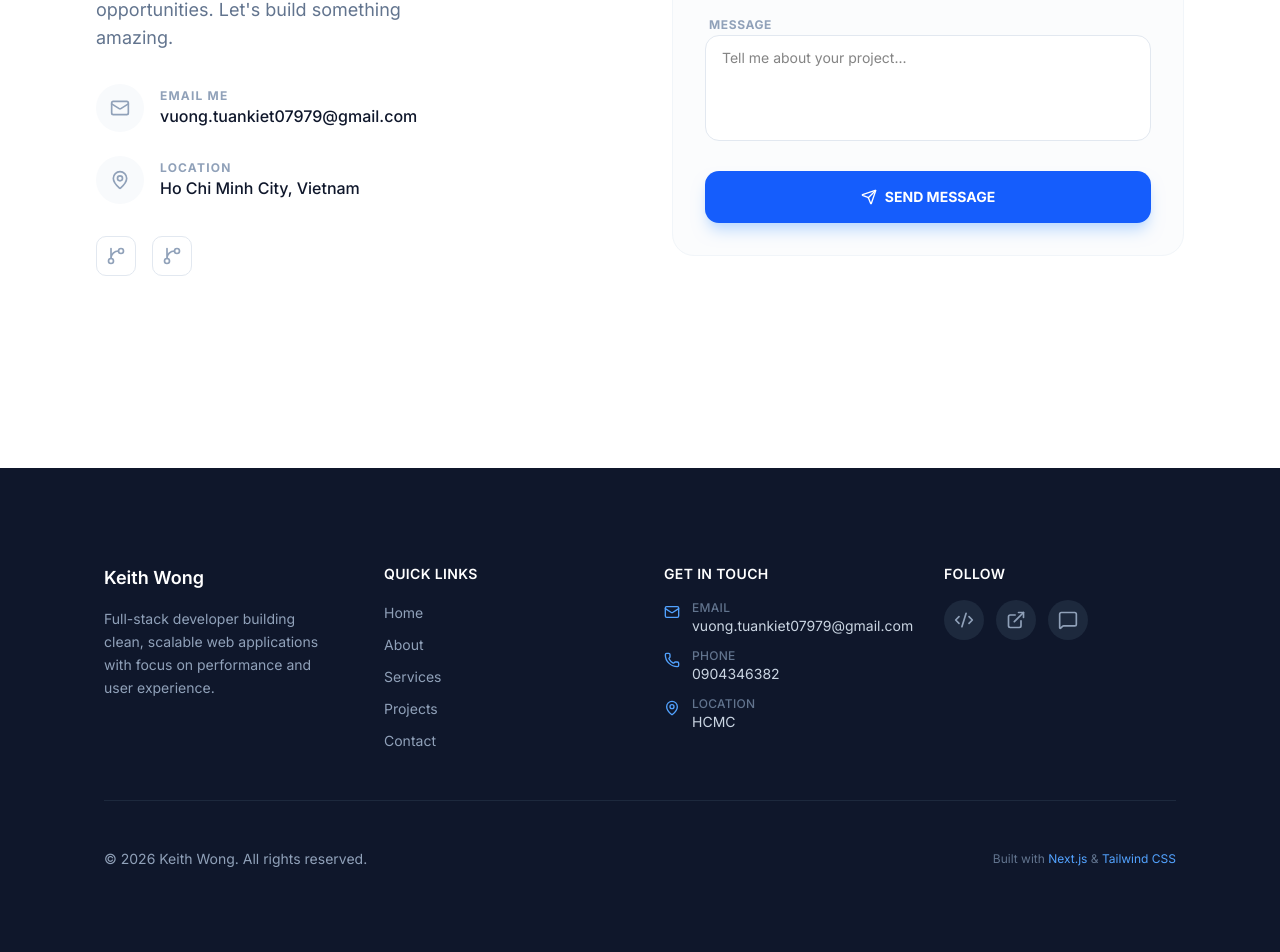
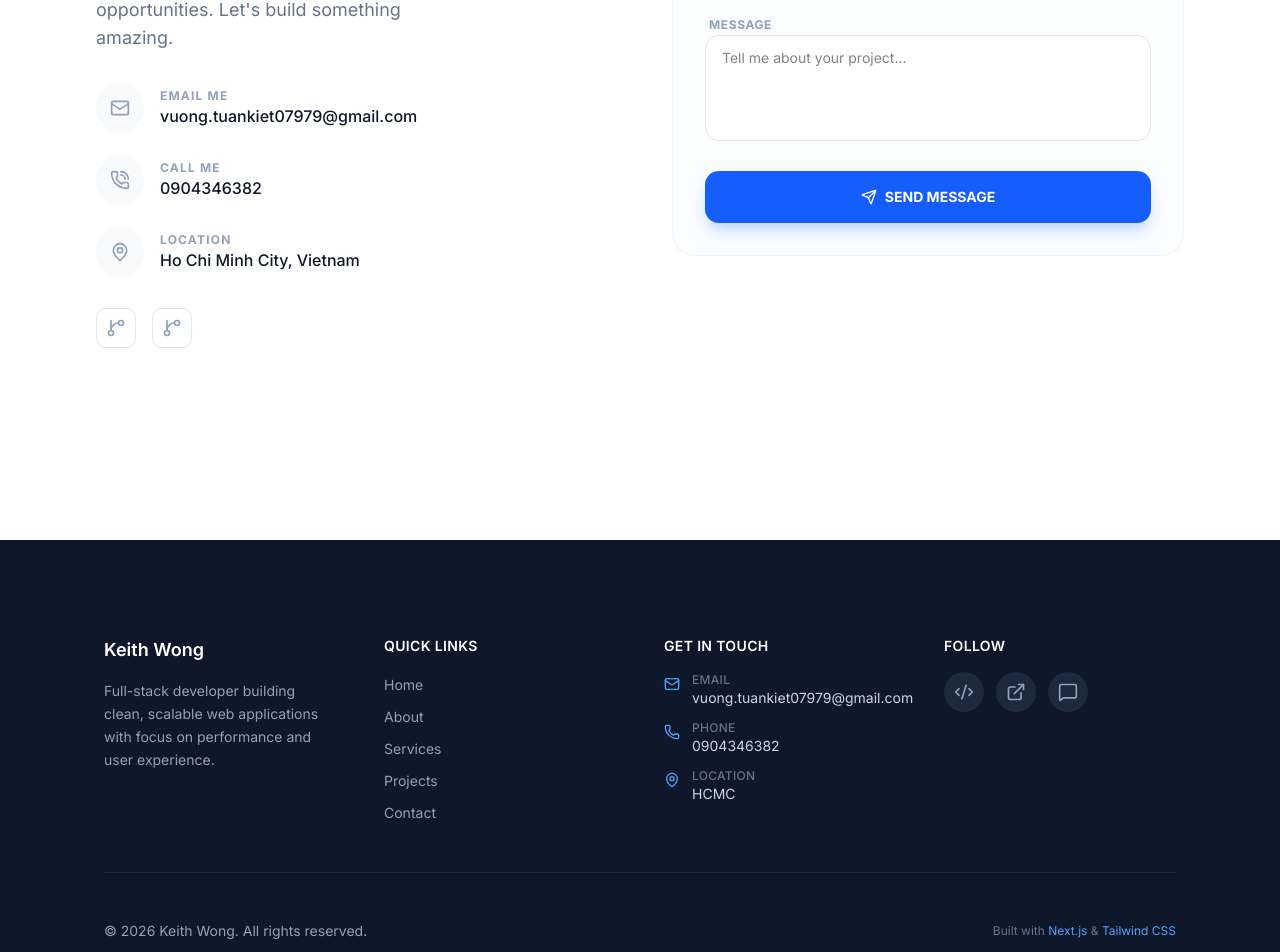
Before and after one commit to keithz23/keithv, a Next.js app: page / in a window 1280 px wide. Shown: the part 3038-3990 px from the top of the page. Built offline with nearby package versions, Linux system fonts and the light colour scheme.

Commit message:
update navbar

```diff
--- a/app/components/navbar.tsx
+++ b/app/components/navbar.tsx
@@ -57,12 +57,12 @@ const Navbar = () => {
     <header className="w-full h-20 flex items-center justify-center relative">
       <nav
         className={`
-          z-50 fixed left-1/2 -translate-x-1/2 transition-all duration-500 ease-in-out
+          z-50 fixed left-1/2 -translate-x-1/2 transition-all duration-500 ease-in-out origin-top
 
           ${
             isScrolled
-              ? "top-4 w-[94%] max-w-7xl rounded-3xl border border-blue-100 bg-white/85 px-3 py-2 shadow-lg shadow-blue-200/20 backdrop-blur-md md:top-5 md:rounded-full"
-              : "top-0 w-full max-w-7xl bg-transparent px-4 py-4 md:p-5"
+              ? "top-3 w-[90%] max-w-5xl scale-[0.96] rounded-3xl border border-blue-100 bg-white/90 p-4 shadow-lg shadow-blue-200/20 backdrop-blur-md md:top-4 md:rounded-full"
+              : "top-0 w-full max-w-7xl scale-100 bg-transparent px-4 py-4 md:p-5"
           }
         `}
       >
@@ -71,19 +71,19 @@ const Navbar = () => {
           <div
             className={`
             flex items-center justify-center rounded-full transition-all duration-500
-            ${isScrolled ? "bg-blue-600 p-2" : "bg-blue-50 p-2"}
+            ${isScrolled ? "bg-blue-600 p-1.5" : "bg-blue-50 p-2"}
           `}
           >
             <Globe
-              className={`w-5 h-5 transition-colors ${isScrolled ? "text-white" : "text-blue-600"}`}
+              className={`transition-all duration-500 ${isScrolled ? "h-4 w-4 text-white" : "h-5 w-5 text-blue-600"}`}
             />
           </div>
 
           {/* 2. Menu Links */}
           <ul
             className={`
-            hidden md:flex flex-1 items-center justify-center transition-all duration-500 px-2 gap-x-3 lg:gap-x-8 overflow-x-auto [scrollbar-width:none] [&::-webkit-scrollbar]:hidden
-            ${isScrolled ? "text-[11px] md:text-xs" : "text-xs md:text-sm"}
+            hidden md:flex flex-1 items-center justify-center transition-all duration-500 px-2 overflow-x-auto [scrollbar-width:none] [&::-webkit-scrollbar]:hidden
+            ${isScrolled ? "gap-x-2 lg:gap-x-5 text-[11px] md:text-xs" : "gap-x-3 lg:gap-x-8 text-xs md:text-sm"}
           `}
           >
             {menuItems.map((item) => (
@@ -94,7 +94,7 @@ const Navbar = () => {
                 <button
                   type="button"
                   onClick={() => handleClick(item.id)}
-                  className={`cursor-pointer font-medium whitespace-nowrap transition-all px-2 py-1 rounded-md
+                  className={`cursor-pointer font-medium whitespace-nowrap transition-all rounded-md
                   ${
                     activeSection === item.id
                       ? isScrolled
@@ -104,6 +104,7 @@ const Navbar = () => {
                         ? "text-slate-600 hover:text-blue-600"
                         : "text-slate-500 hover:text-blue-600"
                   }
+                  ${isScrolled ? "p-2" : "px-2 py-1"}
                 `}
                 >
                   {item.label}
@@ -118,7 +119,7 @@ const Navbar = () => {
             hidden lg:flex rounded-full font-semibold transition-all duration-500 items-center justify-center whitespace-nowrap
             ${
               isScrolled
-                ? "bg-blue-600 text-white px-4 py-2 text-[10px] md:text-xs hover:bg-blue-700"
+                ? "bg-blue-600 text-white px-3 py-1.5 text-[10px] md:text-[11px] hover:bg-blue-700"
                 : "bg-blue-600 text-white px-6 py-2.5 text-sm shadow-md shadow-blue-200 hover:bg-blue-700 active:scale-95"
             }
           `}
--- a/app/components/section/contact.tsx
+++ b/app/components/section/contact.tsx
@@ -1,6 +1,6 @@
 "use client";
 import React from "react";
-import { Mail, GitBranch, Send, MapPin } from "lucide-react";
+import { Mail, GitBranch, Send, MapPin, PhoneCall } from "lucide-react";
 
 export default function ContactSection() {
   return (
@@ -36,6 +36,21 @@ export default function ContactSection() {
                   <p className="font-medium text-slate-900">
                     vuong.tuankiet07979@gmail.com
                   </p>
+                </div>
+              </a>
+
+              <a
+                href="tel:0904346382"
+                className="group flex items-center gap-4 text-slate-600 hover:text-blue-600 transition-colors"
+              >
+                <div className="flex h-12 w-12 items-center justify-center rounded-full bg-slate-50 text-slate-400 group-hover:bg-blue-50 group-hover:text-blue-600 transition-all">
+                  <PhoneCall className="h-5 w-5" />
+                </div>
+                <div>
+                  <p className="text-xs font-bold uppercase tracking-widest text-slate-400">
+                    Call me
+                  </p>
+                  <p className="font-medium text-slate-900">0904346382</p>
                 </div>
               </a>
 
```
